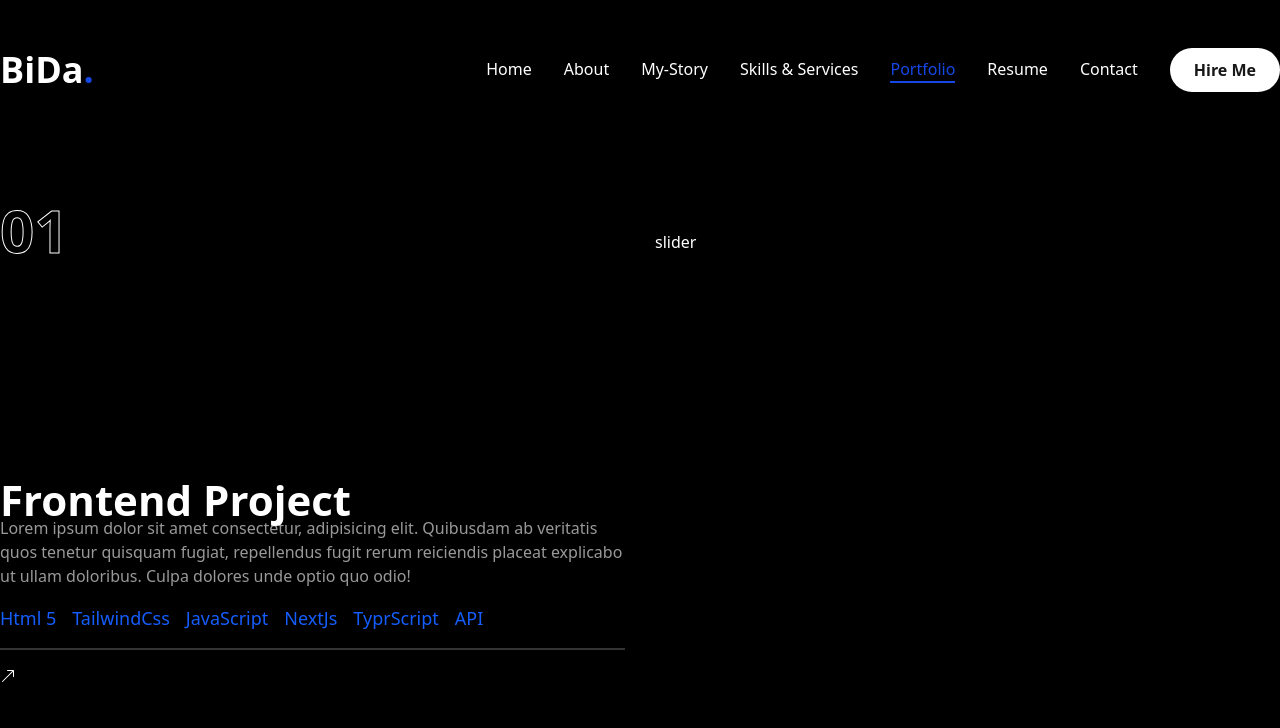
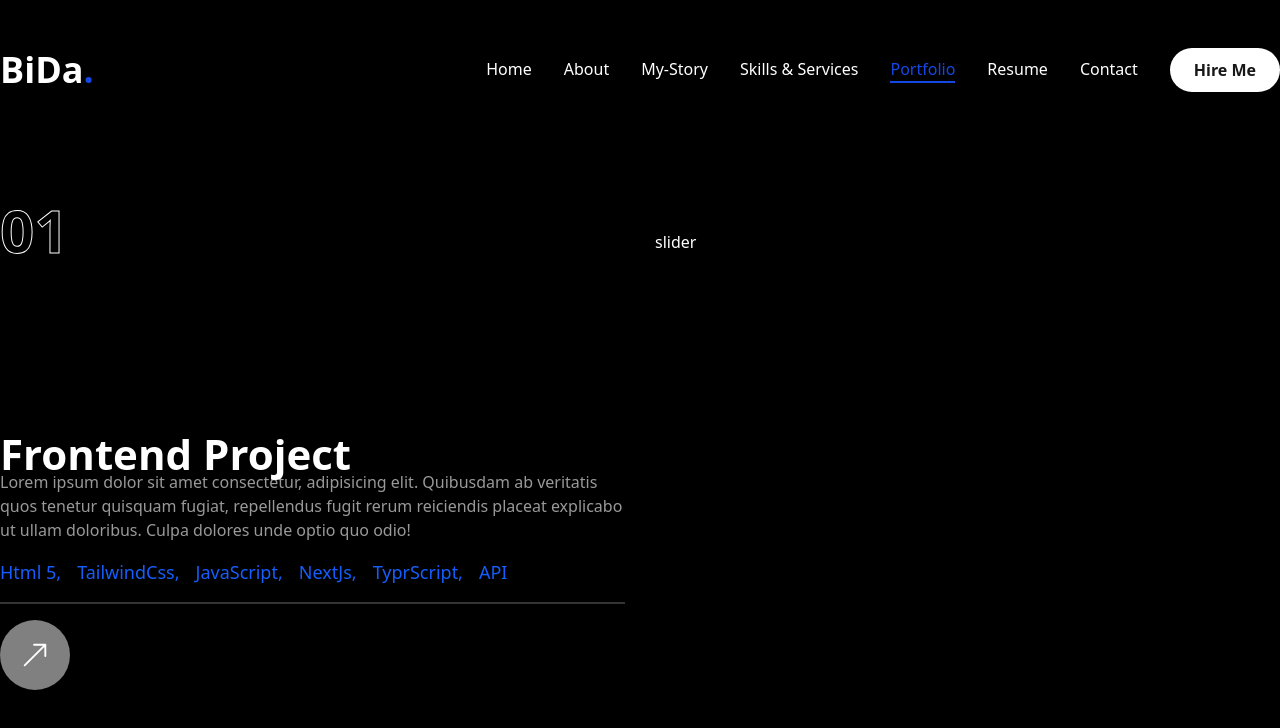
Before and after one commit to Bida3443/Bida-dev, a Next.js app: page /portfolio in a window 1280 px wide. Shown: the top 728 px of the page. Built offline with nearby package versions, Linux system fonts and the light colour scheme.

Commit message:
My Porfolio

```diff
--- a/app/portfolio/page.tsx
+++ b/app/portfolio/page.tsx
@@ -23,7 +23,7 @@ const projects =[
         category: "Frontend Project",
         title: "project 1",
         description: "Lorem ipsum dolor sit amet consectetur, adipisicing elit. Quibusdam ab veritatis quos tenetur quisquam fugiat, repellendus fugit rerum reiciendis placeat explicabo ut ullam doloribus. Culpa dolores unde optio quo odio!",
-        stack: [{name: "Html 5"}, {name: "TailwindCss"}, {name:"JavaScript"}, {name:"NextJs"},{name:"TyprScript"}, {name:"API"}],
+        stack: [{name: "Html 5,"}, {name: "TailwindCss,"}, {name:"JavaScript,"}, {name:"NextJs,"},{name:"TyprScript,"}, {name:"API"}],
         Image: "/public/home.png",
         live: "",
         githhub: "",
@@ -91,11 +91,13 @@ export default function Service ()  {
                                 })}
                             </ul>
                             <div className="border border-white/20"></div>
-                            <Link href={project.live}>
-                                <TooltipProvider delayDuration={100} >
+                            {/* <Link href={project.live}> */}
+
+
+                                {/* <TooltipProvider delayDuration={100} >
                                     <Tooltip>
-                                        <TooltipTrigger>
-                                            <BsArrowUpRight>
+                                        <TooltipTrigger className="w-17.5 h-17.5 rounded-full bg-white/50 flex justify-center items-center group">
+                                            <BsArrowUpRight className="text-white text-3xl group-hover:text-blue-700">
                                                 <TooltipTrigger>
                                                     <TooltipContent>
                                                         <p>Live Project</p>
@@ -105,8 +107,28 @@ export default function Service ()  {
                                         </TooltipTrigger>
                                     </Tooltip>
 
-                                </TooltipProvider>
-                            </Link>
+                                </TooltipProvider> */}
+
+                                <TooltipProvider delayDuration={100}>
+  <Tooltip>
+    <TooltipTrigger asChild>
+      <Link
+        href={project.live}
+        className="w-17.5 h-17.5 rounded-full bg-white/50 flex justify-center items-center group cursor-pointer"
+      >
+        <BsArrowUpRight className="text-white text-3xl group-hover:text-blue-700" />
+      </Link>
+    </TooltipTrigger>
+
+    <TooltipContent>
+      <p>Live Project</p>
+    </TooltipContent>
+  </Tooltip>
+</TooltipProvider>
+
+
+
+                            {/* </Link> */}
                         </div>
                     </div>
                     <div className="w-full lg:w-[50%]">slider</div>
```
